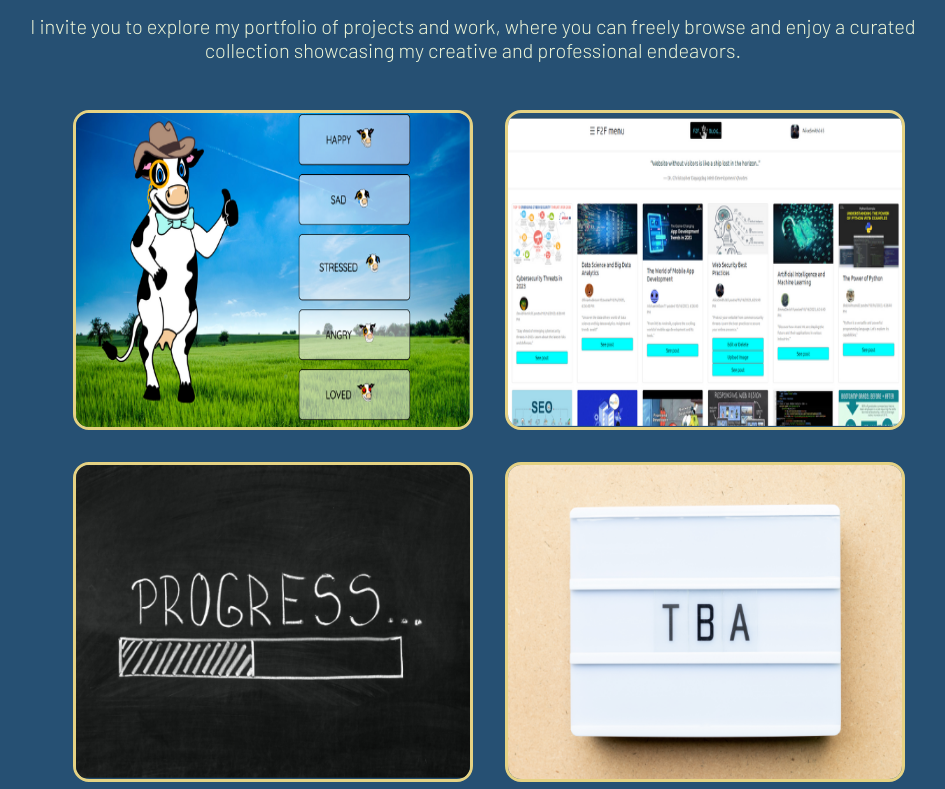
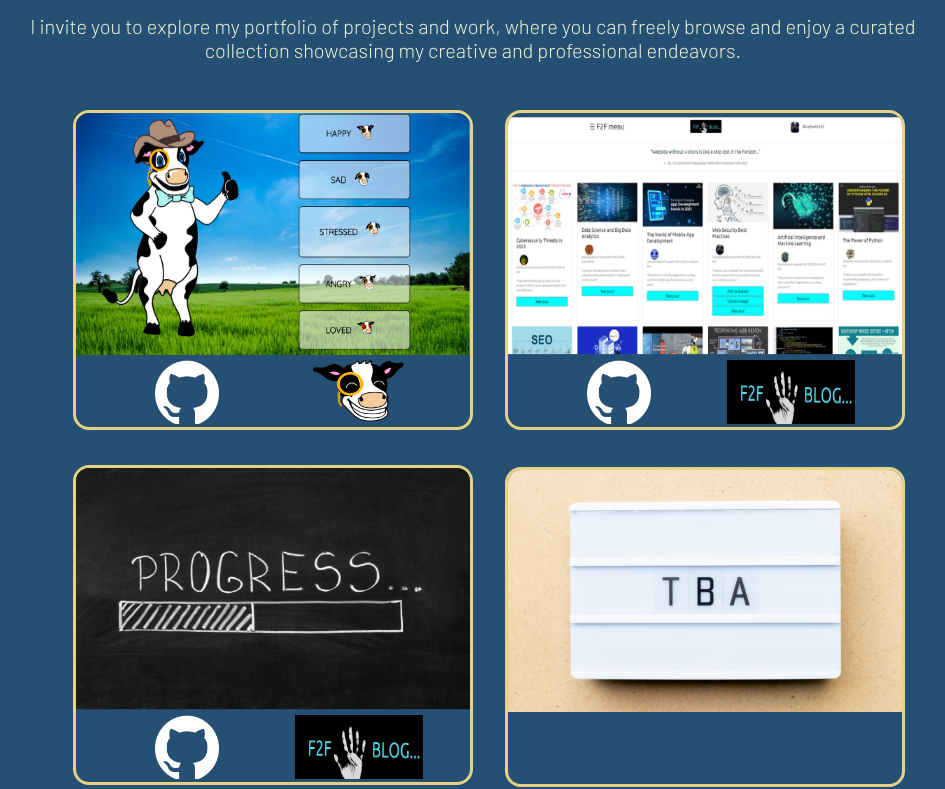
Before and after one commit to kwaters3/Portfolio-Profile-React, a React (Create React App) app: page /portfolio in a window 1280 px wide. Shown: the part 604-1393 px from the top of the page, without its empty margins (167-1112 px from the left). Built offline with nearby package versions, Linux system fonts and the light colour scheme.

Commit message:
added link emojis to project

```diff
--- a/src/components/Portfolio/Portfolio.css
+++ b/src/components/Portfolio/Portfolio.css
@@ -40,10 +40,55 @@
   height: 20rem;
   width: 25rem;
   margin: 1rem;
+  padding-bottom: 4.5rem;
   border-radius: 1rem;
   border: #E5D283 solid 3px;
   transition: transform 0.2s ease-in-out;
 }
+
+.port1 {
+  position: relative;
+  display: inline-block;
+}
+
+.githubIcon {
+  position: absolute;
+  bottom: -2%;
+  left: 30%;
+  transform: translate(-50%, -50%);
+  z-index: 1;
+  height: 4rem;
+  width: 4rem;
+}
+
+.bloglogo {
+  position: absolute;
+  bottom: -2%;
+  left: 70%;
+  transform: translate(-50%, -50%);
+  z-index: 1;
+  height: 4rem;
+  width: 8rem;
+}
+
+.happyCow {
+  position: absolute;
+  bottom: -3%;
+  left: 70%;
+  transform: translate(-50%, -50%);
+  z-index: 1;
+  height: 4.5rem;
+  width: 6rem;
+}
+
+.githubIcon:hover,
+.bloglogo:hover,
+.happyCow:hover {
+  cursor: pointer;
+  border: #E5D283 solid 3px;
+  border-radius: 50px;
+}
+
 
 @media screen and (max-width: 768px) {
 #portfolio{
--- a/src/components/Portfolio/Portfolio.js
+++ b/src/components/Portfolio/Portfolio.js
@@ -4,6 +4,9 @@ import Portfolio1 from '../../assets/portfolio-1.png';
 import Portfolio2 from '../../assets/portfolio-2.png';
 import Portfolio3 from '../../assets/portfolio-3.png';
 import Portfolio4 from '../../assets/portfolio-4.png';
+import GitHub from '../../assets/github.png';
+import BlogLogo from '../../assets/bloglogo.png';
+import HappyCow from '../../assets/happy-cow.png';
 
 const Portfolio = () => {
   return (
@@ -11,9 +14,39 @@ const Portfolio = () => {
       <h2 className='pTitle'>My Projects</h2>
       <span className='worksSubTitle'>I invite you to explore my portfolio of projects and work, where you can freely browse and enjoy a curated collection showcasing my creative and professional endeavors.</span>
       <div className='worksImgs'>
-        <img src={Portfolio1} alt='project 1' className='worksImg' />
-        <img src={Portfolio2} alt='project 2' className='worksImg' />
-        <img src={Portfolio3} alt='project 3' className='worksImg' />
+
+      <div className='port1'>
+  <a href="https://github.com/MadeleineA42/moody" target="_blank" rel="noopener noreferrer">
+    <img src={GitHub} alt="github icon" className="githubIcon" />
+  </a>
+  <a href="https://madeleinea42.github.io/moody/" target="_blank" rel="noopener noreferrer">
+    <img src={HappyCow} alt="github icon" className="happyCow" />
+  </a>
+  <img src={Portfolio1} alt='project 1' className='worksImg' />
+</div>
+
+
+<div className='port1'>
+  <div className='wrapper'><a href="https://github.com/newprice247/F2F-Blog" target="_blank" rel="noopener noreferrer">
+    <img src={GitHub} alt="github icon" className="githubIcon" />
+  </a>
+  <a href="https://f2f-blog-ad8f414d0b59.herokuapp.com/" target="_blank" rel="noopener noreferrer">
+    <img src={BlogLogo} alt="github icon" className="bloglogo" />
+  </a>
+  </div>
+  <img src={Portfolio2} alt='project 1' className='worksImg' />
+</div>
+
+<div className='port1'>
+  <a href="https://github.com/kwaters3" target="_blank" rel="noopener noreferrer">
+    <img src={GitHub} alt="github icon" className="githubIcon" />
+  </a>
+  <a href="https://github.com/newprice247/F2F-Blog" target="_blank" rel="noopener noreferrer">
+    <img src={BlogLogo} alt="github icon" className="bloglogo" />
+  </a>
+  <img src={Portfolio3} alt='project 1' className='worksImg' />
+</div>
+
         <img src={Portfolio4} alt='project 4' className='worksImg' />
       </div>
       </section>
```
Also changed, not shown: src/assets/bloglogo.png (added), src/assets/happy-cow.png (added).
